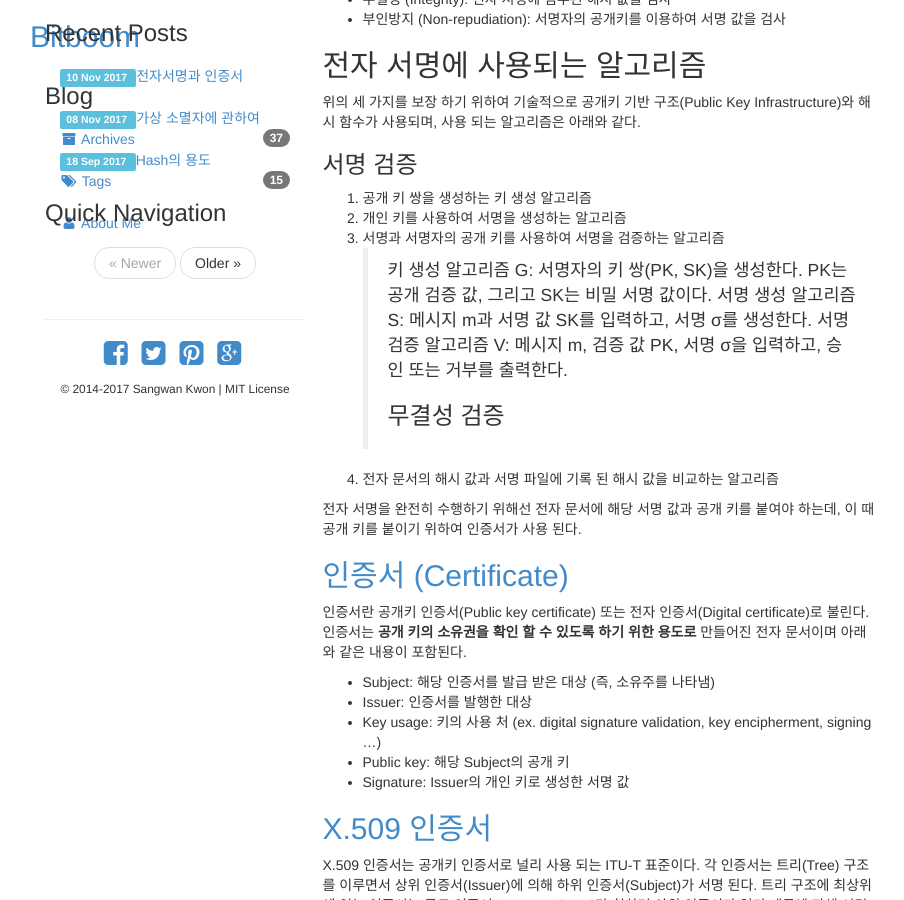
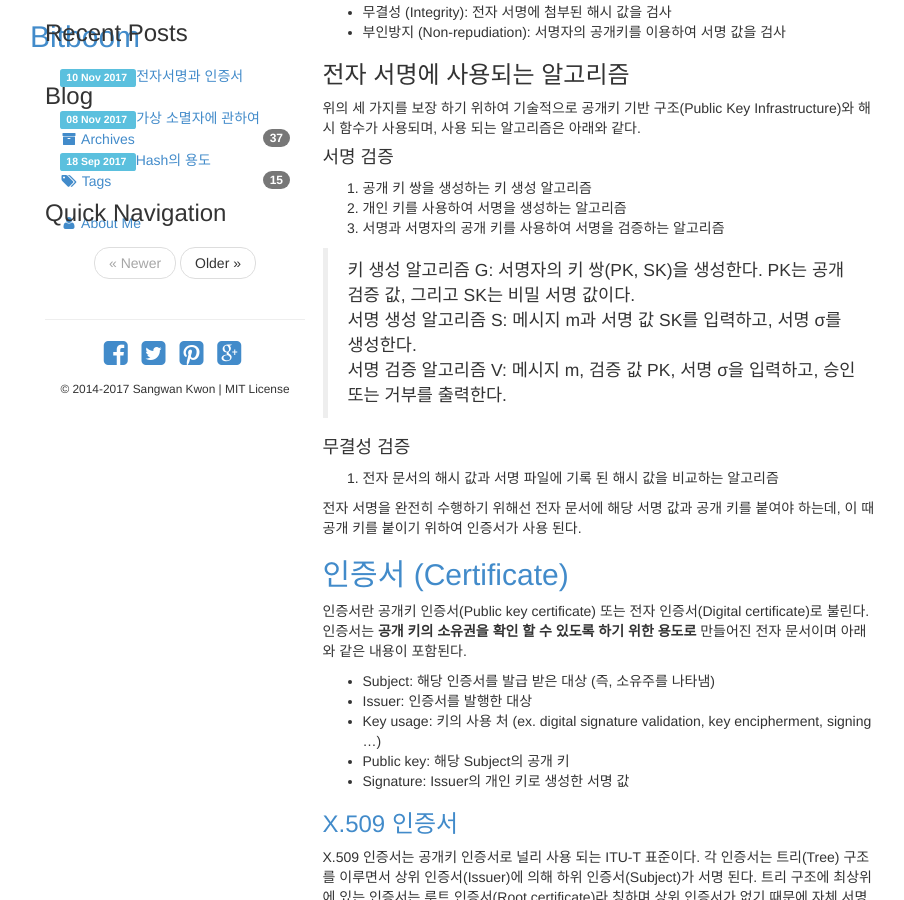
Before and after one commit to bitboom/bitboom.github.io, a Jekyll site: the page built from _posts/2017-11-10-certificate-basis.md, in a window 1280 px wide and 900 px high, scrolled down 525 px. Shown: the whole window, without its empty margins (40-944 px from the left). Built offline with Jekyll 4.4.1, drawn with Linux system fonts in a browser that asks for light colours.

```diff
--- a/_posts/2017-11-10-certificate-basis.md
+++ b/_posts/2017-11-10-certificate-basis.md
@@ -5,28 +5,33 @@ tags: [digital signature]
 ---
 
  우리는 집을 사기 위해 계약서를 쓸 때나 신용카드를 사용하고 나서 **서명**을 한다. 여기서 서명은 두 가지 효력이 있다.
+
  첫째, 서명을 보고 서명을 한 사람(서명자)이 누군지 확인 할 수 있다. 둘째, 서명자가 나중에 딴소리 서명을 하였음을 나타내는데 사용한다. 예를 들어 은행에서 5000만원을 인출하기 위해 서명을 하고 나중에 500만원만 인출 했었다고 못하게 하는 것이다. 추가로 계약서에 서명 후 상대방이 임의로 계약서를 수정하지 못하도록 사본을 가지고 있거나 사진으로 기록에 남겨둔다.
+
  결국 거래, 계약과 같은 상호간의 안전한 합의가 필요한 경우 서명이 사용 되며 서명은 아래의 세가지 보안적 요소를 만족 시켜야 한다.
 -	인증 (Authentication)
 -	무결성 (Integrity)
 -	부인방지 (Non-repudiation)
 
-## [전자 서명 (Digital signature)][1]
+### [전자 서명 (Digital signature)][1]
  전자 서명이란 실제 아날로그의 서명 방식을 전자 문서(파일, 메시지 등)에 사용하기 위하여 디지털화 시킨 것이다. 따라서 전자 서명은 해당 전자 문서에 대해 위의 세가지 보안 요소(인증, 무결성, 부인방지)를 보장한다.
 -	인증 (Authentication): 서명자의 공개키를 이용하여 서명 값을 검사
 -	무결성 (Integrity): 전자 서명에 첨부된 해시 값을 검사
 -	부인방지 (Non-repudiation): 서명자의 공개키를 이용하여 서명 값을 검사
 
-## 전자 서명에 사용되는 알고리즘
+### 전자 서명에 사용되는 알고리즘
  위의 세 가지를 보장 하기 위하여 기술적으로 공개키 기반 구조(Public Key Infrastructure)와 해시 함수가 사용되며, 사용 되는 알고리즘은 아래와 같다.
-### 서명 검증
+
+#### 서명 검증
 1.	공개 키 쌍을 생성하는 키 생성 알고리즘
 2.	개인 키를 사용하여 서명을 생성하는 알고리즘
 3.	서명과 서명자의 공개 키를 사용하여 서명을 검증하는 알고리즘
+
 > 키 생성 알고리즘 G: 서명자의 키 쌍(PK, SK)을 생성한다. PK는 공개 검증 값, 그리고 SK는 비밀 서명 값이다.
 > 서명 생성 알고리즘 S: 메시지 m과 서명 값 SK를 입력하고, 서명 σ를 생성한다.
 > 서명 검증 알고리즘 V: 메시지 m, 검증 값 PK, 서명 σ을 입력하고, 승인 또는 거부를 출력한다.
-### 무결성 검증
+
+#### 무결성 검증
 1.	전자 문서의 해시 값과 서명 파일에 기록 된 해시 값을 비교하는 알고리즘
 
  전자 서명을 완전히 수행하기 위해선 전자 문서에 해당 서명 값과 공개 키를 붙여야 하는데, 이 때 공개 키를 붙이기 위하여 인증서가 사용 된다.
@@ -39,10 +44,10 @@ tags: [digital signature]
 -	Public key: 해당 Subject의 공개 키
 -	Signature:  Issuer의 개인 키로 생성한 서명 값
 
-## [X.509 인증서][4]
+### [X.509 인증서][4]
 X.509 인증서는 공개키 인증서로 널리 사용 되는 ITU-T 표준이다. 각 인증서는 트리(Tree) 구조를 이루면서 상위 인증서(Issuer)에 의해 하위 인증서(Subject)가 서명 된다. 트리 구조에 최상위에 있는 인증서는 루트 인증서(Root certificate)라 칭하며 상위 인증서가 없기 때문에 자체 서명(self-signed)을 실시한다. 루트 인증서를 보유한 기관을 Root Certification Authority (Root CA)라 하며 기본적으로 Root CA는 신뢰 할 수 있다고 가정한다.
 
-## X.509 인증서 확장자
+### X.509 인증서 확장자
  X.509 인증서는 다양한 확장자를 가지며 HTTPS 통신을 위한 SSL인증서는 경우 주로 PEM 확장자가 사용 된다.
 - PEM: **Base64로 인코딩** 된 인증서
 	("-----BEGIN CERTIFICATE-----"로 시작하며 "-----END CERTIFICATE-----" 로 끝남)
```
